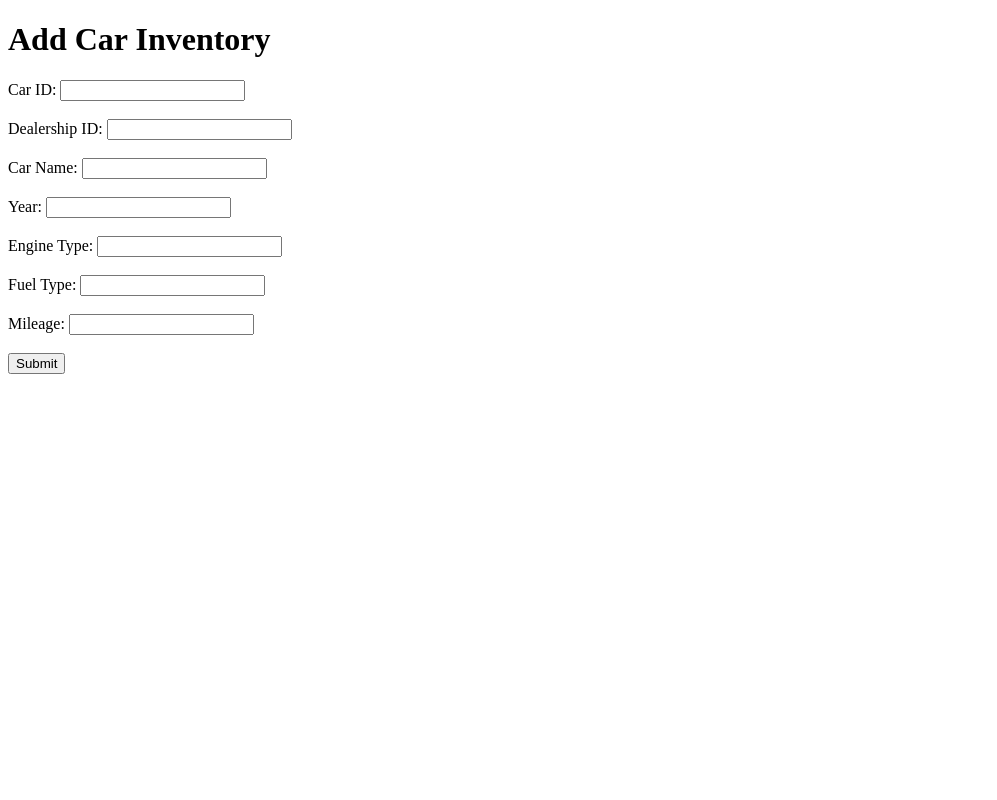
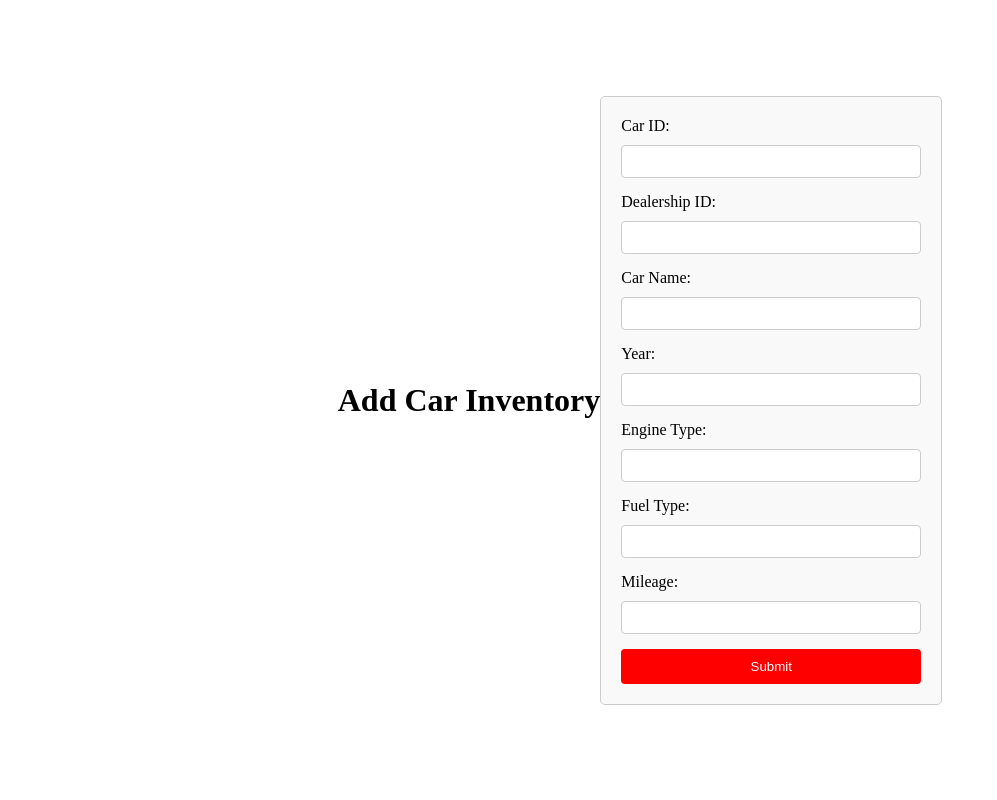
Before and after one commit to Riddlcal/OnlyImportsFlask, a Flask app: page /add_inventory in a window 1280 px wide. Shown: the whole page, without its empty margins (0-997 px from the left). Run offline with Flask 3, Linux system fonts and the light colour scheme; some libraries are stand-ins or nearby versions.

Commit message:
Update add_inventory.html

```diff
--- a/templates/add_inventory.html
+++ b/templates/add_inventory.html
@@ -4,30 +4,75 @@
     <meta charset="UTF-8">
     <meta name="viewport" content="width=device-width, initial-scale=1.0">
     <title>Add Car Inventory</title>
+    <style>
+        body {
+            display: flex;
+            justify-content: center;
+            align-items: center;
+            height: 100vh;
+            margin: 0;
+        }
+
+        form {
+            width: 300px;
+            padding: 20px;
+            border: 1px solid #ccc;
+            border-radius: 5px;
+            background-color: #f9f9f9;
+        }
+
+        label {
+            display: block;
+            margin-bottom: 10px;
+        }
+
+        input[type="text"] {
+            width: 100%;
+            padding: 8px;
+            margin-bottom: 15px;
+            border: 1px solid #ccc;
+            border-radius: 4px;
+            box-sizing: border-box;
+        }
+
+        input[type="submit"] {
+            width: 100%;
+            padding: 10px;
+            border: none;
+            border-radius: 4px;
+            background-color: red;
+            color: white;
+            cursor: pointer;
+        }
+
+        input[type="submit"]:hover {
+            background-color: darkred;
+        }
+    </style>
 </head>
 <body>
     <h1>Add Car Inventory</h1>
     <form action="/add_inventory" method="POST">
         <label for="car_id">Car ID:</label>
-        <input type="text" id="car_id" name="car_id"><br><br>
+        <input type="text" id="car_id" name="car_id">
 
         <label for="dealership_id">Dealership ID:</label>
-        <input type="text" id="dealership_id" name="dealership_id"><br><br>
+        <input type="text" id="dealership_id" name="dealership_id">
 
         <label for="car_name">Car Name:</label>
-        <input type="text" id="car_name" name="car_name"><br><br>
+        <input type="text" id="car_name" name="car_name">
 
         <label for="year">Year:</label>
-        <input type="text" id="year" name="year"><br><br>
+        <input type="text" id="year" name="year">
 
         <label for="engine_type">Engine Type:</label>
-        <input type="text" id="engine_type" name="engine_type"><br><br>
+        <input type="text" id="engine_type" name="engine_type">
 
         <label for="fuel_type">Fuel Type:</label>
-        <input type="text" id="fuel_type" name="fuel_type"><br><br>
+        <input type="text" id="fuel_type" name="fuel_type">
 
         <label for="mileage">Mileage:</label>
-        <input type="text" id="mileage" name="mileage"><br><br>
+        <input type="text" id="mileage" name="mileage">
 
         <input type="submit" value="Submit">
     </form>
```
